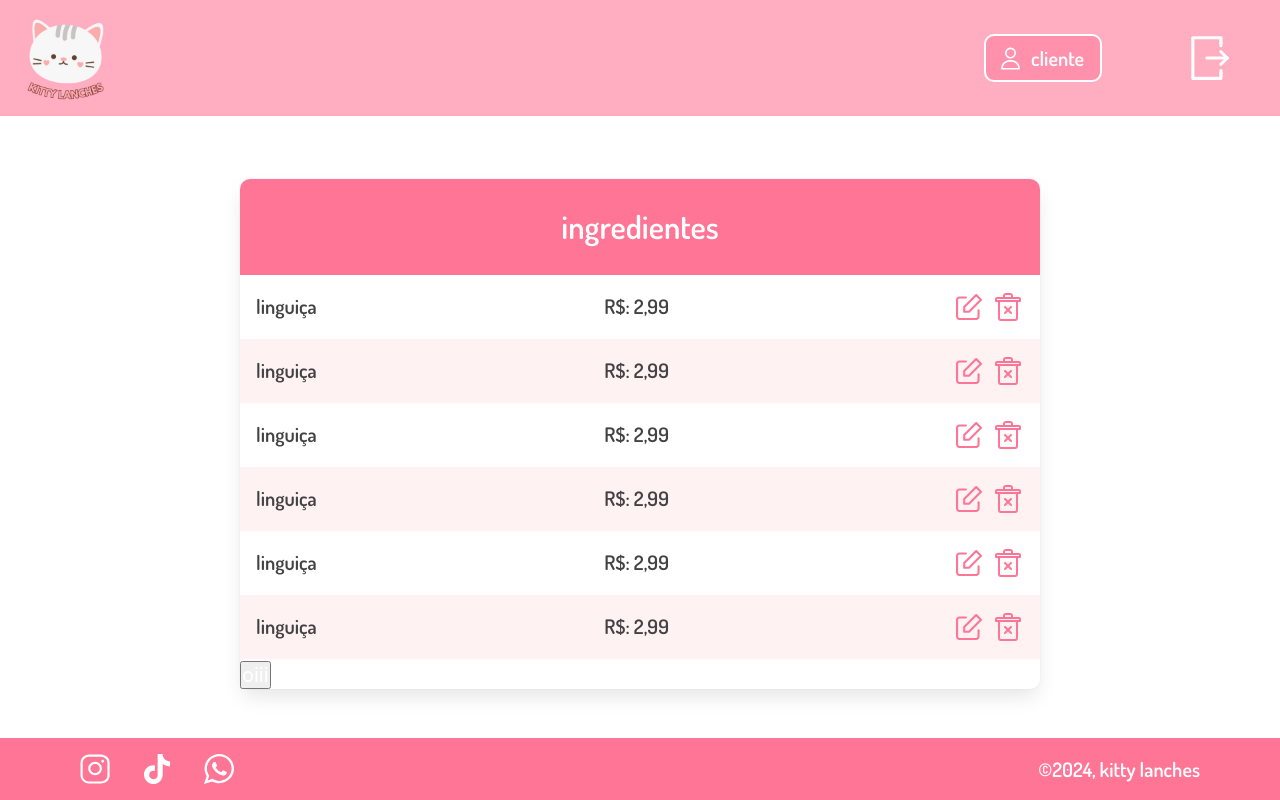
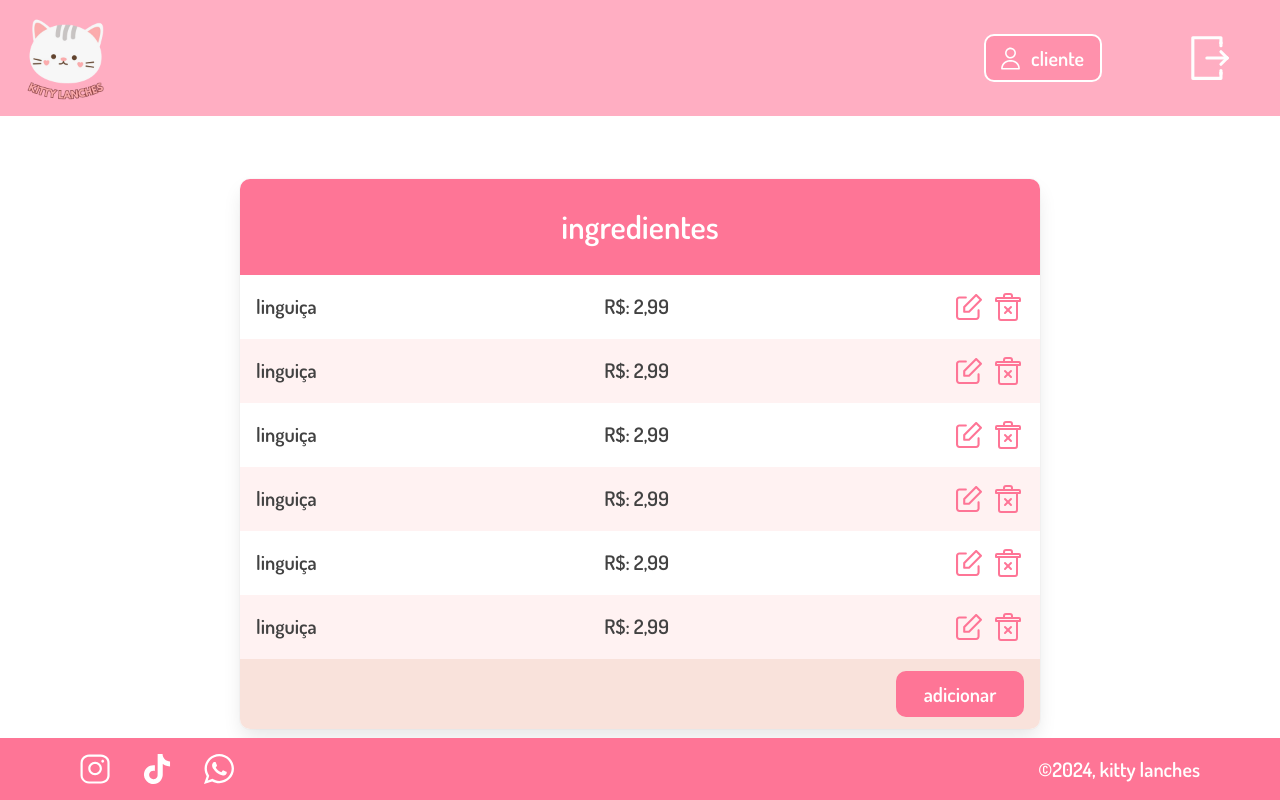
Before and after one commit to poemabochner/projeto_kitty_front, a Vue app: page /administrador in a window 1280 px wide. Built offline with nearby package versions, Linux system fonts and the light colour scheme.

Commit message:
usa ButtonComponent

```diff
--- a/src/components/DataTableComponent.vue
+++ b/src/components/DataTableComponent.vue
@@ -7,22 +7,28 @@
         </th>
       </tr>
     </thead>
-    <tbody class="">
+    <tbody class="is-flex is-flex-direction-column">
+      <div>
         <tr class="is-flex is-justify-content-space-between" v-for="(item, index) in tableData" :key="item.id"
           :class="{ 'linha-par': index % 2 === 0, 'linha-impar': index % 2 !== 0 }">
           <td>{{ item.id }}</td>
           <td>{{ item.name }}</td>
           <td class="is-flex" style="gap: 0.6rem;">
-          <img src="@/assets/icons/edit.svg" style="width: 26px; cursor: pointer;"/>
-          <img src="@/assets/icons/delete.svg" style="cursor: pointer;"/>
+            <img src="@/assets/icons/edit.svg" style="width: 26px; cursor: pointer;" />
+            <img src="@/assets/icons/delete.svg" style="cursor: pointer;" />
           </td>
         </tr>
-      <button>oiii</button>
+      </div>
+      <div class="is-flex is-justify-content-flex-end pr-1" style="background-color: var(--rosa-salmao); border-radius: 0 0 10px 10px;">
+        <ButtonComponent />
+      </div>
     </tbody>
   </table>
 </template>
 
 <script>
+import ButtonComponent from './ButtonComponent.vue';
+
 export default {
   props: {
     tableTitle: {
@@ -33,8 +39,13 @@ export default {
       type: Array,
       required: true
     }
+  },
+
+  components: {
+    ButtonComponent,
   }
-};
+
+}
 </script>
 
 <style scoped>
```
Lines whose indentation alone changed are shown as unchanged.
